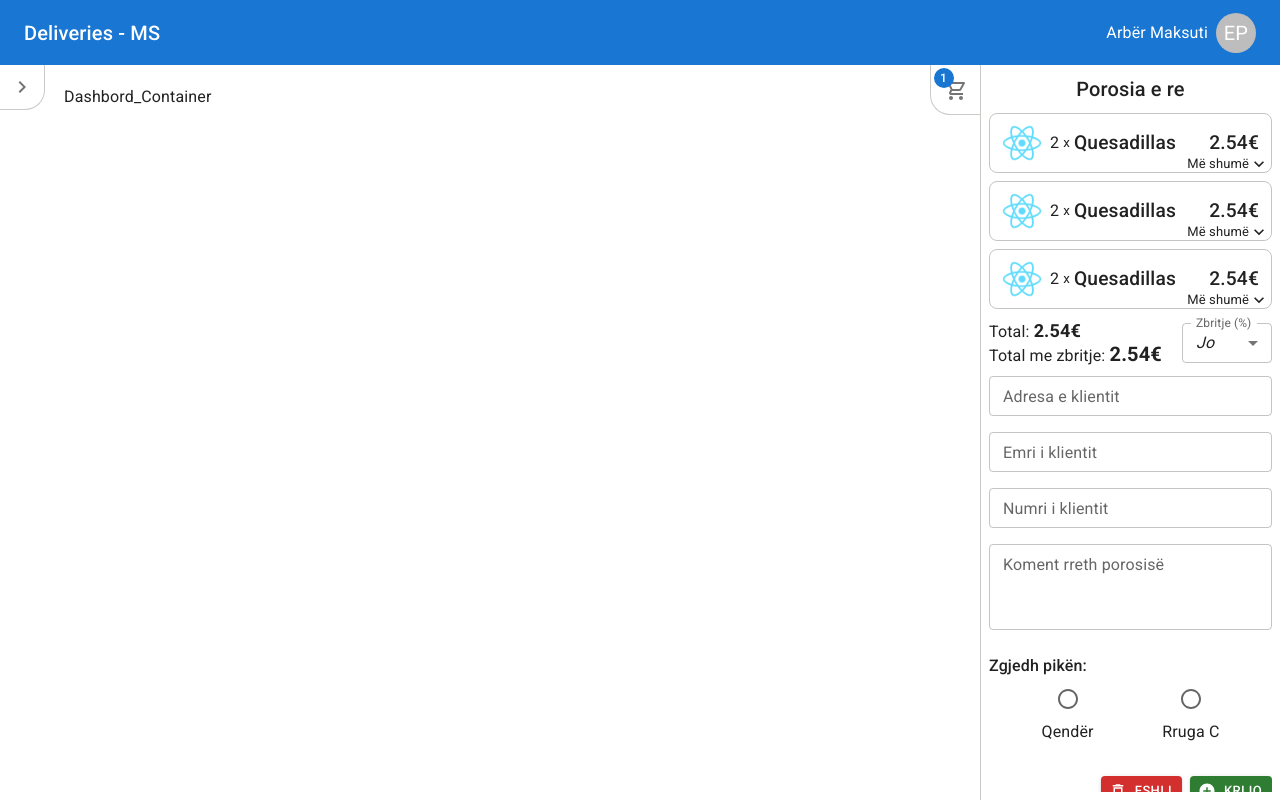
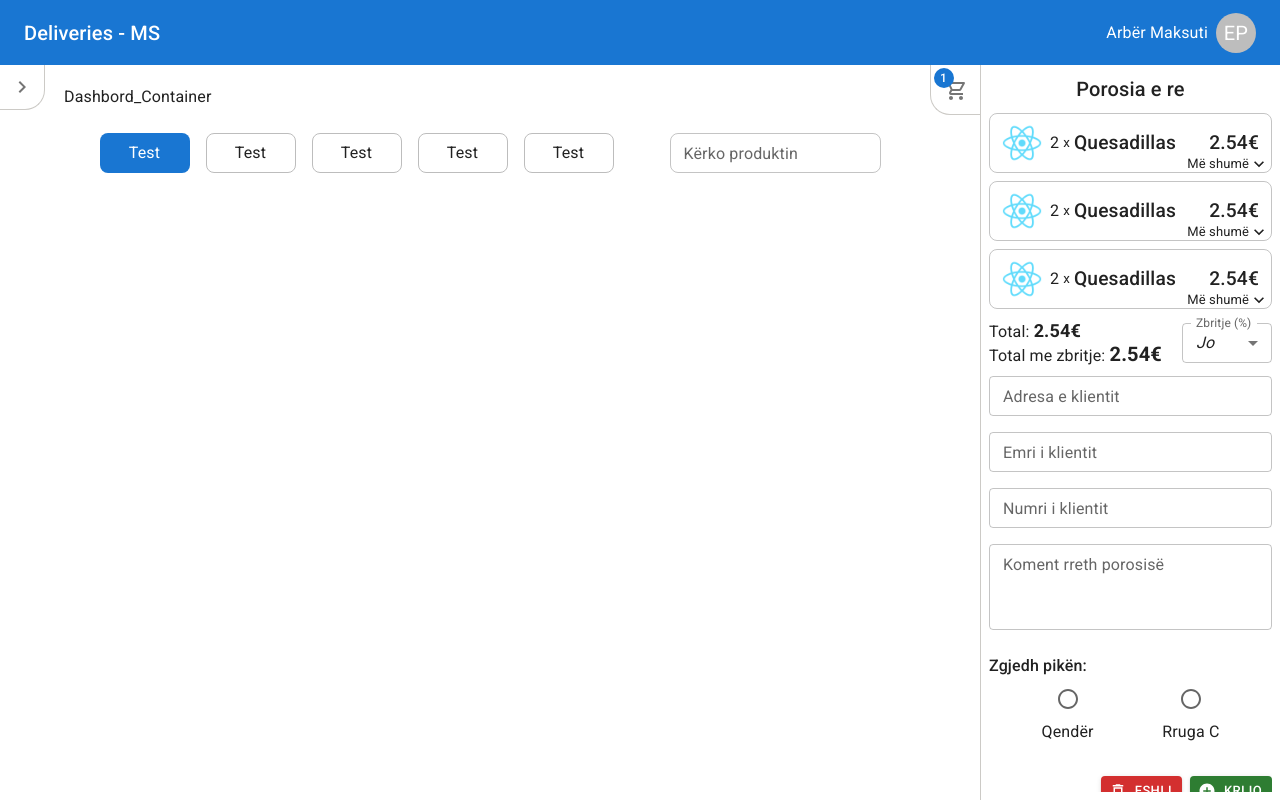
Before and after one commit to arbermaksuti/deliveries-ms-frontend, a React (Create React App) app: page /dashboard in a window 1280 px wide. Built offline with nearby package versions, Linux system fonts and the light colour scheme.

Commit message:
add select items badges

```diff
--- /dev/null
+++ b/src/components/SelectItems.tsx
@@ -0,0 +1,28 @@
+import { Chip } from '@mui/material'
+
+interface SelectItemsProps {
+  title: string
+  selected: boolean
+  onClick: () => void
+}
+const SelectItems: React.FC<SelectItemsProps> = (props) => {
+  const { title, selected, onClick } = props
+  return (
+    <Chip
+      label={title}
+      variant={selected ? 'filled' : 'outlined'}
+      color={selected ? 'primary' : 'default'}
+      onClick={onClick}
+      sx={{
+        fontSize: '16px',
+        height: { md: '40px' },
+        minWidth: { md: '70px', lg: '90px' },
+        mr: 2,
+        my: 1,
+        borderRadius: '8px',
+      }}
+    />
+  )
+}
+
+export default SelectItems
--- a/src/containers/DashbordContainer.tsx
+++ b/src/containers/DashbordContainer.tsx
@@ -1,7 +1,43 @@
-import React from 'react'
+import { Box, TextField } from '@mui/material'
+import { useState } from 'react'
+import SelectItems from 'src/components/SelectItems'
+import { menusItems } from 'src/dummyData'
 
 const DashbordContainer = () => {
-  return <div>Dashbord_Container</div>
+  const [selectedMenu, setSelectedMenu] = useState<number | string>(0)
+  return (
+    <div>
+      Dashbord_Container
+      <Box
+        sx={{
+          display: 'flex',
+          alignItems: 'center',
+          flexWrap: 'wrap',
+          my: 2,
+          width: 'fit-content',
+          mx: 'auto',
+        }}
+      >
+        {menusItems.map((item, index) => (
+          <SelectItems
+            key={index}
+            title={item.title}
+            selected={index === selectedMenu}
+            onClick={() => setSelectedMenu(index)}
+          />
+        ))}
+        <TextField
+          label="Kërko produktin"
+          variant="outlined"
+          size="small"
+          sx={{
+            ml: { lg: 5 },
+            ' >.MuiOutlinedInput-root': { borderRadius: '8px' },
+          }}
+        />
+      </Box>
+    </div>
+  )
 }
 
 export default DashbordContainer
--- /dev/null
+++ b/src/dummyData/index.tsx
@@ -0,0 +1,17 @@
+export const menusItems = [
+  {
+    title: 'Test',
+  },
+  {
+    title: 'Test',
+  },
+  {
+    title: 'Test',
+  },
+  {
+    title: 'Test',
+  },
+  {
+    title: 'Test',
+  },
+]
--- a/src/layout/index.tsx
+++ b/src/layout/index.tsx
@@ -141,7 +141,7 @@ const Layout: React.FC<Props> = (props) => {
         </Box>
         <Box
           sx={{
-            px: 8,
+            px: { xs: 2, sm: 6, lg: 8 },
             py: 2.5,
             width: { lg: `calc(100% - ${rightSidebar_width}px)` },
           }}
```
